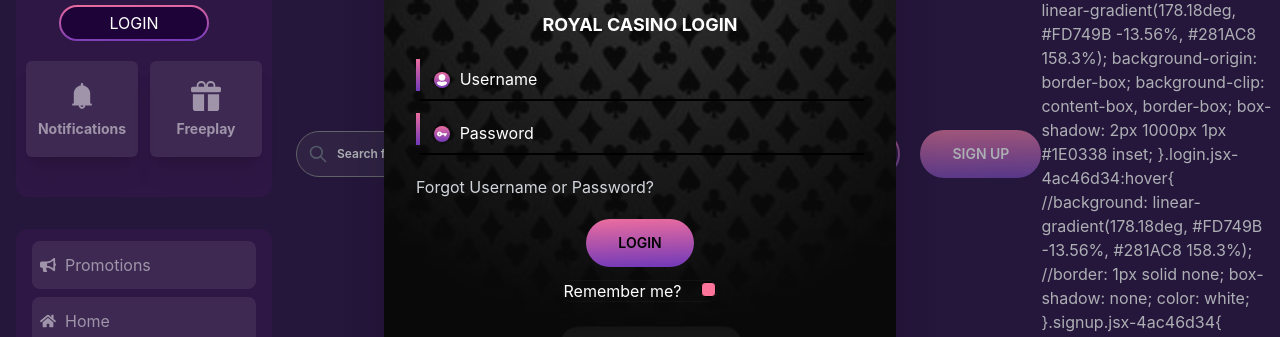
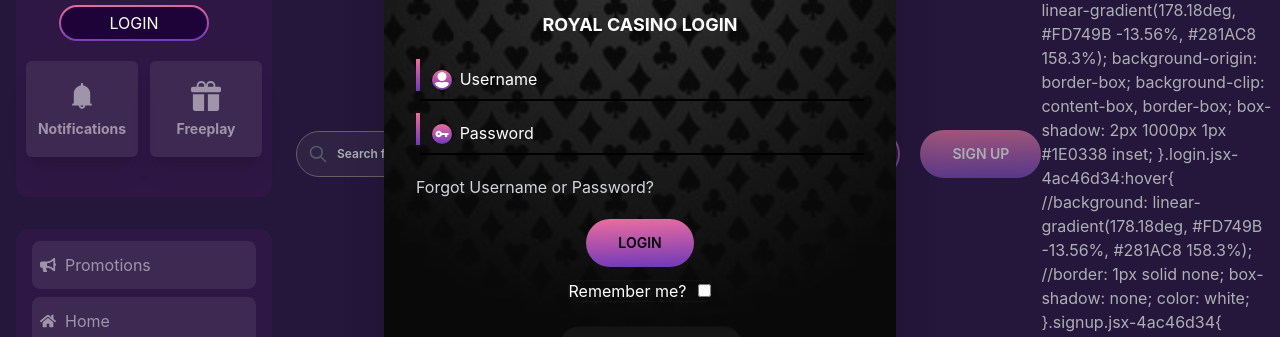
Before and after one commit to Sohailul/caltechcasino, a Next.js app: page / in a window 1280 px wide. Both pictures are taken after a click on the label "LOGIN". Shown: the part 226-563 px from the top of the page. Built offline with nearby package versions, Linux system fonts and the light colour scheme.

Commit message:
login and registration icons updated

```diff
--- a/pages/Auth/Login.js
+++ b/pages/Auth/Login.js
@@ -8,7 +8,7 @@ const Login = () => {
     <div>
       <input type="checkbox" id="login-modal" className="modal-toggle" />
       <label htmlFor="login-modal" className="modal cursor-pointer">
-        <label className="modal-bg p-8 modal-box max-w relative max-h-screen" htmlFor="">
+        <label className="modal-bg p-8 modal-box max-w relative" htmlFor="">
           <div className="text-center">
             <Image src={logo} width={95} height={95} alt="logo" />
           </div>
@@ -31,6 +31,7 @@ const Login = () => {
                       "linear-gradient(178.18deg, #FD749B -13.56%, #281AC8 158.3%)",
                     padding: "2px",
                     borderRadius: "50px",
+                    fontSize: "20px",
                   }}
                 />
               </div>
@@ -56,6 +57,7 @@ const Login = () => {
                       "linear-gradient(178.18deg, #FD749B -13.56%, #281AC8 158.3%)",
                     padding: "2px",
                     borderRadius: "50px",
+                    fontSize: "20px",
                   }}
                 />
               </div>
@@ -72,7 +74,7 @@ const Login = () => {
             </button>
             <div className="mt-3 text-center">
               <label htmlFor="remember" className="checkbox">
-                <span className="mr-5">Remember me?</span>
+                <span className="mr-3">Remember me?</span>
                 <input
                   type="checkbox"
                   className="checkmark"
@@ -120,7 +122,6 @@ const Login = () => {
               box-shadow: none;
               color: black;
           }
-
           `}
       </style>
     </div>
--- a/pages/Auth/SignUp.js
+++ b/pages/Auth/SignUp.js
@@ -12,7 +12,7 @@ const SignUp = () => {
     <div>
       <input type="checkbox" id="signup-modal" className="modal-toggle" />
       <label htmlFor="signup-modal" className="modal cursor-pointer">
-        <label className="modals-bg p-8 modal-box max-w relative max-h-screen" htmlFor="">
+        <label className="modals-bg p-8 modal-box max-w relative" htmlFor="">
           <div className="text-center">
             <Image src={logo} width={95} height={95} alt="logo" />
           </div>
@@ -35,6 +35,7 @@ const SignUp = () => {
                       "linear-gradient(178.18deg, #FD749B -13.56%, #281AC8 158.3%)",
                     padding: "2px",
                     borderRadius: "50px",
+                    fontSize: "20px",
                   }}
                 />
               </div>
@@ -61,6 +62,7 @@ const SignUp = () => {
                       "linear-gradient(178.18deg, #FD749B -13.56%, #281AC8 158.3%)",
                     padding: "2px",
                     borderRadius: "50px",
+                    fontSize: "20px",
                   }}
                 />
               </div>
@@ -87,6 +89,7 @@ const SignUp = () => {
                       "linear-gradient(178.18deg, #FD749B -13.56%, #281AC8 158.3%)",
                     padding: "2px",
                     borderRadius: "50px",
+                    fontSize: "20px",
                   }}
                 />
               </div>
@@ -113,6 +116,7 @@ const SignUp = () => {
                       "linear-gradient(178.18deg, #FD749B -13.56%, #281AC8 158.3%)",
                     padding: "2px",
                     borderRadius: "50px",
+                    fontSize: "20px",
                   }}
                 />
               </div>
@@ -139,6 +143,7 @@ const SignUp = () => {
                       "linear-gradient(178.18deg, #FD749B -13.56%, #281AC8 158.3%)",
                     padding: "2px",
                     borderRadius: "50px",
+                    fontSize: "20px",
                   }}
                 />
               </div>
@@ -165,6 +170,7 @@ const SignUp = () => {
                       "linear-gradient(178.18deg, #FD749B -13.56%, #281AC8 158.3%)",
                     padding: "2px",
                     borderRadius: "50px",
+                    fontSize: "20px",
                   }}
                 />
               </div>
@@ -191,6 +197,7 @@ const SignUp = () => {
                       "linear-gradient(178.18deg, #FD749B -13.56%, #281AC8 158.3%)",
                     padding: "2px",
                     borderRadius: "50px",
+                    fontSize: "20px",
                   }}
                 />
               </div>
--- a/styles/globals.css
+++ b/styles/globals.css
@@ -21,9 +21,9 @@ a {
   box-sizing: border-box;
 }
 
-//Checkbox Styles
+/* Checkbox Styles */
 
-.checkbox {
+/* .checkbox {
   display: inline-flex;
   cursor: pointer;
   position: relative;
@@ -61,4 +61,4 @@ a {
 
 .checkbox > input:active {
   border: 2px solid #34495e;
-}
+} */
```
Lines whose indentation alone changed are shown as unchanged.
